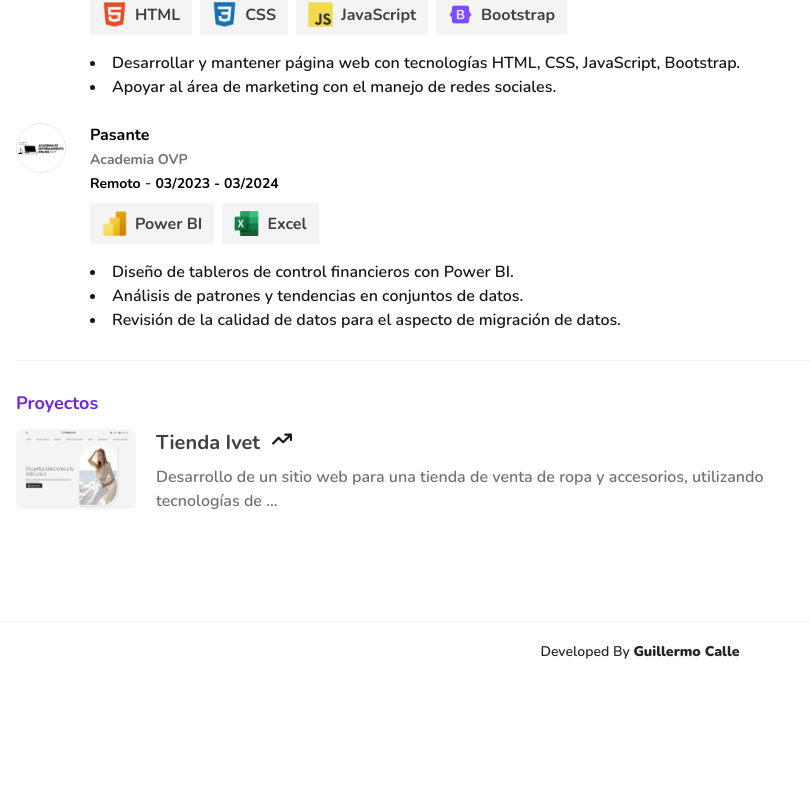
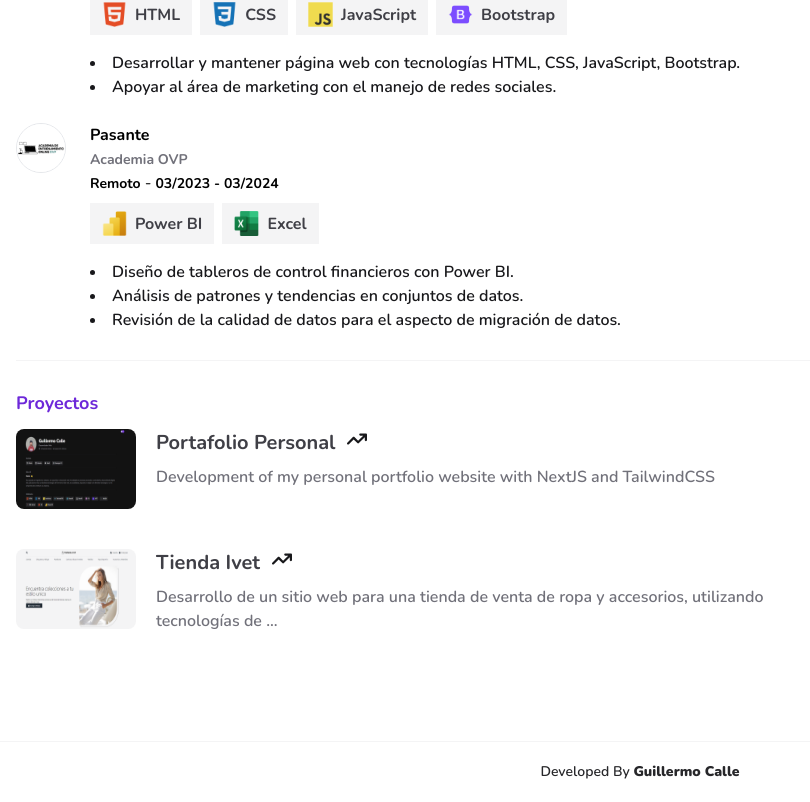
Before and after one commit to guillermocalle/my-portfolio, a Next.js app: page / in a window 1280 px wide. Shown: the part 986-1788 px from the top of the page, without its empty margins (0-810 px from the left). Before the commit the page ends 1668 px from the top, so only its background shows below. Built offline with nearby package versions, Linux system fonts and the light colour scheme.

Commit message:
add new project, change profile picture

```diff
--- a/data/projects.js
+++ b/data/projects.js
@@ -1,6 +1,19 @@
 const data = [
   {
     id: 1,
+    title: "Portafolio Personal",
+    image: "/images/projects/portfolio-web.png",
+    description:
+      "Development of my personal portfolio website with NextJS and TailwindCSS",
+    skills: [
+      { id: 1, name: "NextJS", image: "/images/skills/next-js.png" },
+      { id: 2, name: "tailwindCSS", image: "/images/skills/tailwind.png" },
+    ],
+    source_code: "https://github.com/guillermocalle/my-portfolio",
+    demo: "https://guillermocalle.vercel.app/",
+  },
+  {
+    id: 2,
     title: "Tienda Ivet",
     image: "/images/projects/project-1-tienda-ivet.png",
     description:
```
Also changed, not shown: public/images/profile.png, public/images/projects/portfolio-web.png (added).
